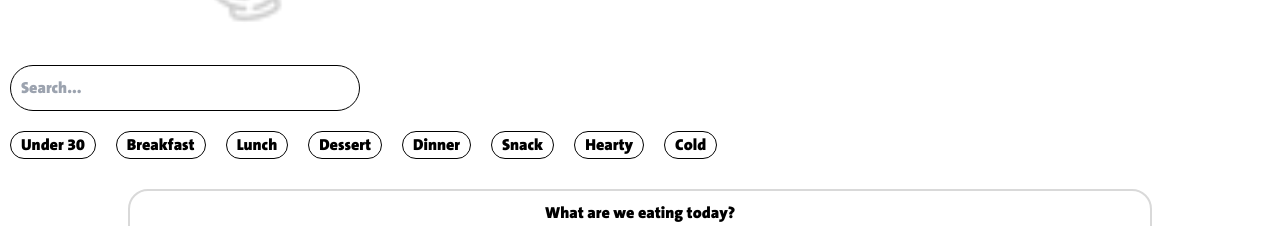
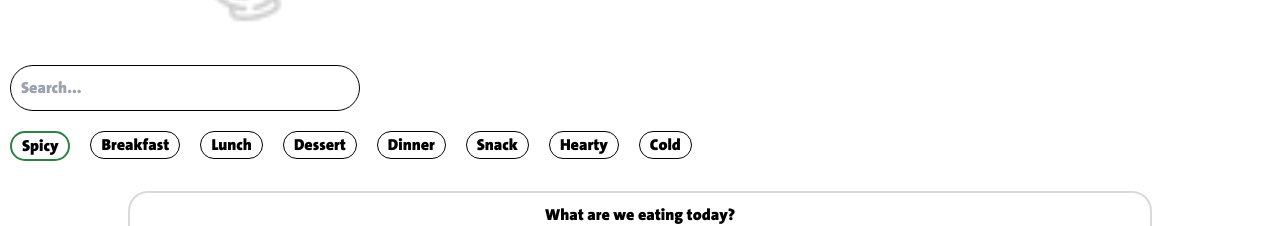
Before and after one commit to danielvaswani/jumbo-dxd-app, a React (Vite) app in the folder jumbo-dxd-web/: page /sustainable in a window 1280 px wide. Shown: the part 920-1146 px from the top of the page. Built offline with nearby package versions, Linux system fonts and the light colour scheme; no server answers; the database is empty.

Commit message:
adjusted styles in sustainble, started with favorite page

```diff
--- /dev/null
+++ b/jumbo-dxd-web/src/Favoriterecipe.jsx
@@ -0,0 +1,18 @@
+import React from "react";
+import "./Favoriterecipe.css";
+import DeliciouslyClever from "./components/DeliciouslyClever";
+import favoriteheader from "./img/favorite-header.png";
+import SearchBar from "./components/searchbar";
+const Favoriterecipe  = () => {
+return(
+    <div className="FavoriteRecipe">
+        <DeliciouslyClever/>
+        <img src={favoriteheader} alt="" />
+        <SearchBar/>
+
+
+  </div>
+)
+
+}
+export default Favoriterecipe;
--- a/jumbo-dxd-web/src/SustainableRecipe.jsx
+++ b/jumbo-dxd-web/src/SustainableRecipe.jsx
@@ -10,7 +10,7 @@ import { useNavigate } from "react-router-dom";
 import { generateContent } from "./store/aiRecipeGenerator.js";
 
 const tags = [
-  "Under 30",
+  "Spicy",
   "Breakfast",
   "Lunch",
   "Dessert",
@@ -108,6 +108,8 @@ const SustainableRecipe = () => {
     const recipe = recipes.find((recipe) => recipe._id === id);
     navigate(`/recipe/${id}`, { state: { recipe: recipe } });
   };
+  const openFavorite = () => {
+    navigate(`/favorite/`);};
 
   useEffect(() => {
     fetchData();
@@ -116,6 +118,7 @@ const SustainableRecipe = () => {
   useEffect(() => {
     generateAIRecipes();
   }, [preferences]);
+
 
   return (
     <div
@@ -176,7 +179,7 @@ const SustainableRecipe = () => {
         </p>
       </div>
       <CategorySection category={favoriteRecipe} alternateColor />
-      <button className="rounded-full bg-white text-center border-gray-200 mx-8 py-1 flex gap-2 justify-center items-center">
+      <button onClick={openFavorite} className="rounded-full bg-white text-center border-gray-200 mx-8 py-1 flex gap-2 justify-center items-center">
         See more favourite recipes
       </button>
     </div>
--- a/jumbo-dxd-web/src/components/CategorySection.css
+++ b/jumbo-dxd-web/src/components/CategorySection.css
@@ -30,3 +30,6 @@
 .recipe-extras h3 {
   inline-size: 100%;
 }
+.filter-tag{
+  height: fit-content;
+}
--- /dev/null
+++ b/jumbo-dxd-web/src/components/FavoriteCategory.jsx
@@ -0,0 +1,8 @@
+import React  from "react";
+import "./FavoriteCategory.css";
+const CategorySection = (props) => {
+    return(
+        <div></div>
+    )
+}
+export default CategorySection
--- a/jumbo-dxd-web/src/router/router.jsx
+++ b/jumbo-dxd-web/src/router/router.jsx
@@ -5,6 +5,7 @@ import RecipePage from "../RecipePage.jsx";
 import Root from "./root.jsx";
 import SustainableRecipe from "../SustainableRecipe.jsx";
 import AiGeneratedRecipe from "../AiGeneratedRecipe.jsx"
+import Favoriterecipe from "../Favoriterecipe.jsx";
 
   const router = createBrowserRouter([
     {
@@ -21,6 +22,10 @@ import AiGeneratedRecipe from "../AiGeneratedRecipe.jsx"
       element: <SustainableRecipe/>
     },
     {
+      path: "/favorite",
+      element: <Favoriterecipe/>
+    },
+    {
       path: "/aiRecipe",
       element: <AiGeneratedRecipe/>
     },
```
Also changed, not shown: jumbo-dxd-web/src/Favoriterecipe.css (added), jumbo-dxd-web/src/components/FavoriteCategory.css (added), jumbo-dxd-web/src/img/favorite-header.png (added).
